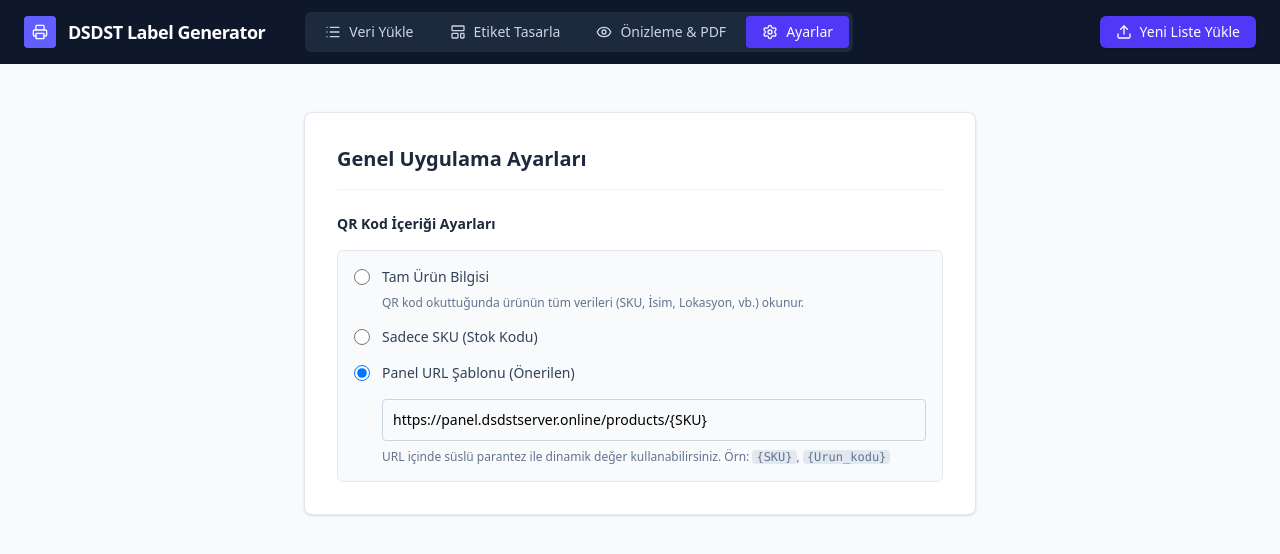
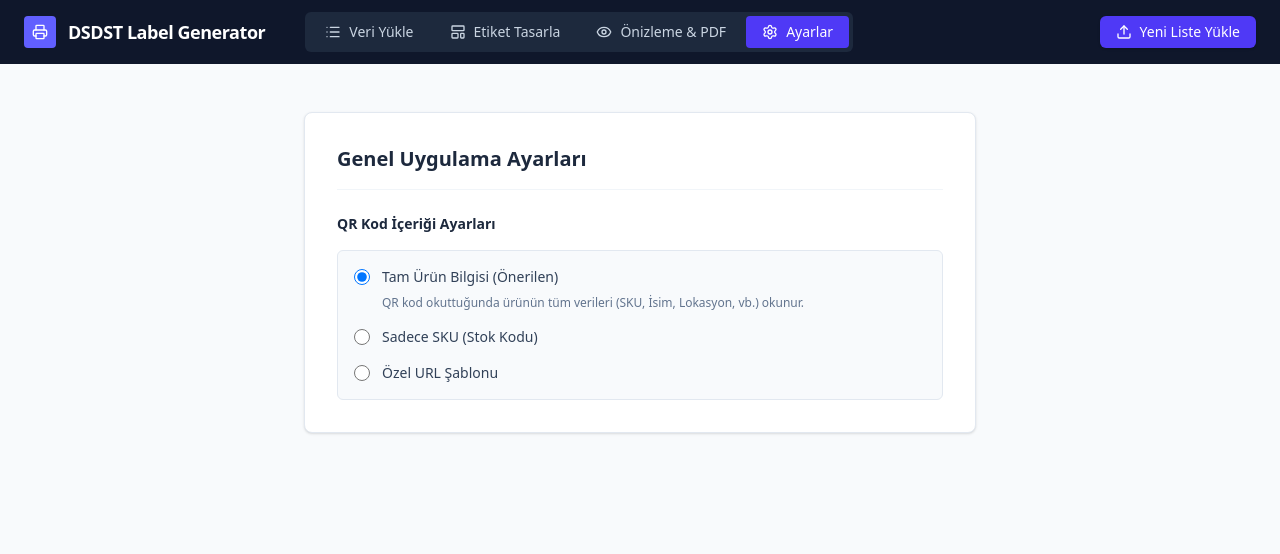
Before and after one commit to agungor189/Label-Printer, a React (Vite) app: page / in a window 1280 px wide. Both pictures are taken after a click on the button "Ayarlar". Shown: the top 554 px of the page. Built offline with nearby package versions, Linux system fonts and the light colour scheme.

Commit message:
fix: keep QR default on product data

```diff
--- a/src/App.tsx
+++ b/src/App.tsx
@@ -15,8 +15,8 @@ import { PreviewExportView } from './components/PreviewExportView';
 import { SettingsView } from './components/SettingsView';
 
 const DEFAULT_SETTINGS: LabelSettings = {
-  qrType: 'custom_url',
-  qrCustomUrl: 'https://panel.dsdstserver.online/products/{SKU}',
+  qrType: 'all_info',
+  qrCustomUrl: '',
   showDsdstHeader: true,
   showLokasyon: true,
   showNot: true,
--- a/src/components/SettingsView.tsx
+++ b/src/components/SettingsView.tsx
@@ -25,7 +25,7 @@ export function SettingsView({ settings, setSettings }: Props) {
                   onChange={() => setSettings({...settings, qrType: 'all_info'})}
                   className="text-indigo-600 focus:ring-indigo-500 h-4 w-4"
                 />
-                <span className="font-medium">Tam Ürün Bilgisi</span>
+                <span className="font-medium">Tam Ürün Bilgisi (Önerilen)</span>
               </label>
               <p className="text-xs text-slate-500 ml-7 -mt-2">QR kod okuttuğunda ürünün tüm verileri (SKU, İsim, Lokasyon, vb.) okunur.</p>
 
@@ -51,7 +51,7 @@ export function SettingsView({ settings, setSettings }: Props) {
                     onChange={() => setSettings({...settings, qrType: 'custom_url'})}
                     className="text-indigo-600 focus:ring-indigo-500 h-4 w-4"
                   />
-                  <span className="font-medium">Panel URL Şablonu (Önerilen)</span>
+                  <span className="font-medium">Özel URL Şablonu</span>
                 </label>
                 {settings.qrType === 'custom_url' && (
                   <div className="ml-7 mt-2">
```
